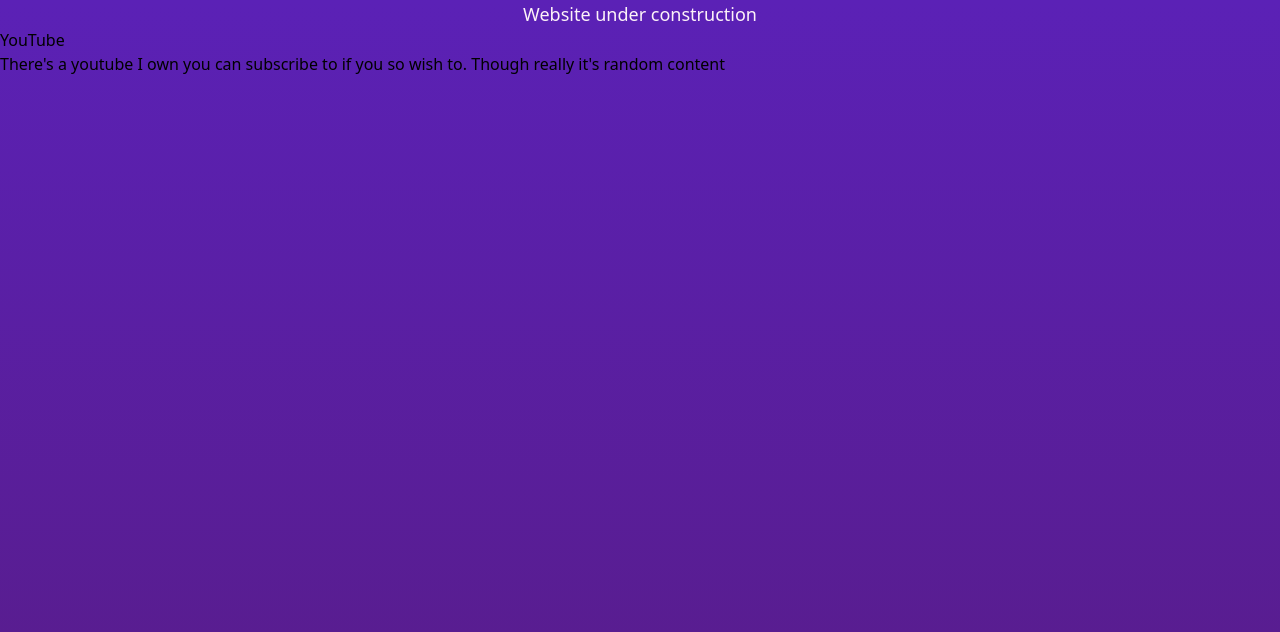
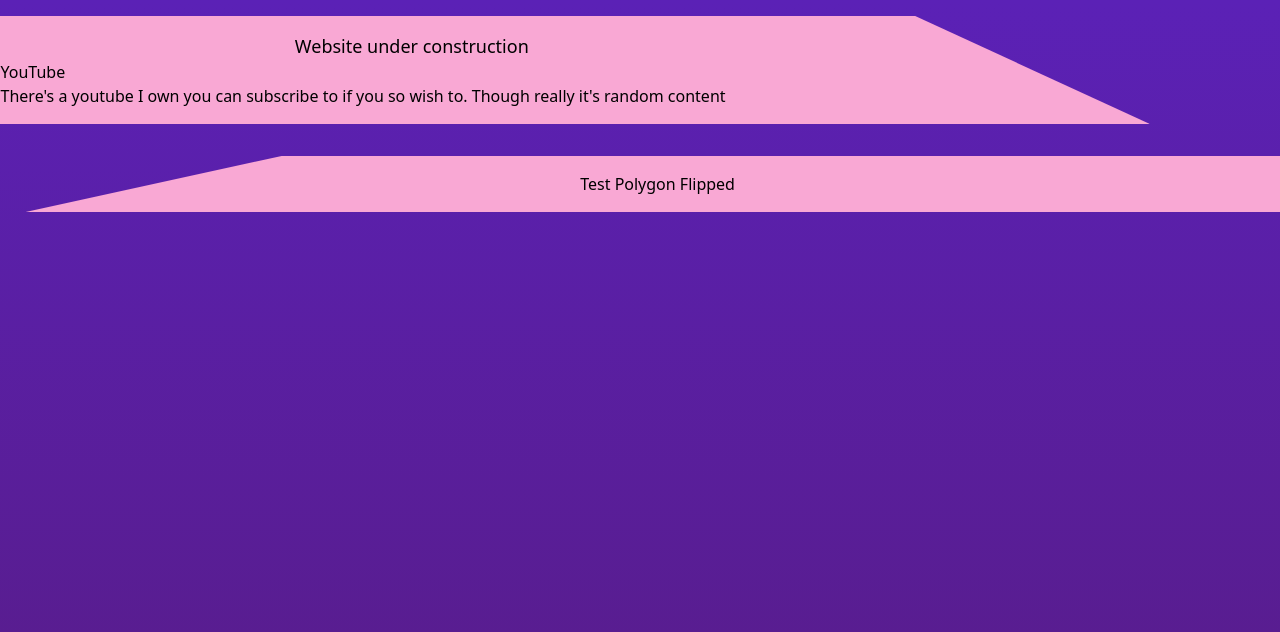
Before and after one commit to jmnuf/jmnuf-page, an Astro site: page / in a window 1280 px wide. Built offline with nearby package versions, Linux system fonts and the light colour scheme; Astro itself is replaced by a stand-in of ours.

Commit message:
Information in blades

```diff
--- a/src/components/app.tsx
+++ b/src/components/app.tsx
@@ -6,7 +6,7 @@ type AppProps = {
 
 const App = ({ children }:AppProps) => {
 	return (
-		<div class="bg-gradient-to-b from-violet-800 to-purple-900 flex flex-col w-full" style="min-height: 100vh;">
+		<div class="bg-gradient-to-b from-violet-800 to-purple-900 flex flex-col w-full overflow-x-hidden" style="min-height: 100vh;">
 			{children}
 		</div>
 	)
--- a/src/components/header.tsx
+++ b/src/components/header.tsx
@@ -9,7 +9,7 @@ const Header = () => {
 					<img src="/logo-2.png" alt="jm logo 2" class="block h-44" />
 				</Carousel>
 				<h1>JM</h1>
-				<h2>A goof that exists and does stuff sometimes</h2>
+				<h2>A guy that exists and does stuff sometimes</h2>
 			</div>
 		</>
 	);
--- a/src/pages/index.astro
+++ b/src/pages/index.astro
@@ -10,17 +10,75 @@ import IconWithHint from "../components/icon-with-hint";
 		<link rel="icon" type="image/svg+xml" href="/favicon.svg" />
 		<meta name="viewport" content="width=device-width" />
 		<meta name="generator" content={Astro.generator} />
-		<meta name="description" content="JM's landing page. A guy that exists is here">
+		<meta
+			name="description"
+			content="JM's landing page. A guy that exists is here"
+		/>
 		<title>JM's Landing Page</title>
+		<style>
+			.polygon {
+				clip-path: polygon(0 0, 80% 0, 100% 100%, 0 100%);
+				padding-left: 1rem;
+				transform: translateX(-2%);
+			}
+			.polygon * {
+				margin-right: 15%;
+			}
+			.polygon:hover, .polygon-flipped:hover {
+				transform: translateX(0%);
+			}
+			.polygon-flipped {
+				clip-path: polygon(0 100%, 20% 0, 100% 0, 100% 100%);
+				text-align: right;
+				padding-right: 1rem;
+				transform: translateX(2%);
+			}
+
+			.polygon, .polygon-flipped {
+				margin-top: 1rem;
+				margin-bottom: 1rem;
+				min-height: 50px;
+				display: flex;
+				justify-content: center;
+				align-items: center;
+				padding-top: 1rem;
+				padding-bottom: 1rem;
+				transition-property: all;
+				transition-timing-function: cubic-bezier(0.4, 0, 0.2, 1);
+				transition-duration: 250ms;
+			}
+			@media (prefers-reduced-motion) {
+				.polygon, .polygon-flipped {
+					transition-property: none;
+				}
+			}
+		</style>
 	</head>
 	<body>
 		<App>
 			<Header client:visible />
-			<div class="container mx-auto">
-				<h2 class="text-lg text-center text-pink-50">Website under construction</h2>
-				<h3>YouTube</h3>
-				<IconWithHint client:visible size={28} src="/icons/002-youtube.png" alt="youtube icon" href="https://www.youtube.com/@nglr-jm" hint="Got a youtube for random stuff" />
-				<p>There's a youtube I own you can subscribe to if you so wish to. Though really it's random content</p>
+			<div class="bg-pink-300 text-black md:w-11/12 polygon transition-all">
+				<div class="container px-2 md:px-auto md:mx-auto">
+					<h2 class="text-lg text-center">Website under construction</h2>
+					<h3>YouTube</h3>
+					<IconWithHint
+						client:visible
+						size={28}
+						src="/icons/002-youtube.png"
+						alt="youtube icon"
+						href="https://www.youtube.com/@nglr_jm"
+						hint="Got a youtube for random stuff"
+					/>
+					<p>
+						There's a youtube I own you can subscribe to if you so wish to.
+						Though really it's random content
+					</p>
+				</div>
+			</div>
+			<div class="bg-pink-300 polygon-flipped motio">
+				<div class="container px-2 md:px-auto md:mx-auto">
+					<h2 class="text-center">Test Polygon Flipped</h2>
+				</div>
 			</div>
 		</App>
 	</body>
```
